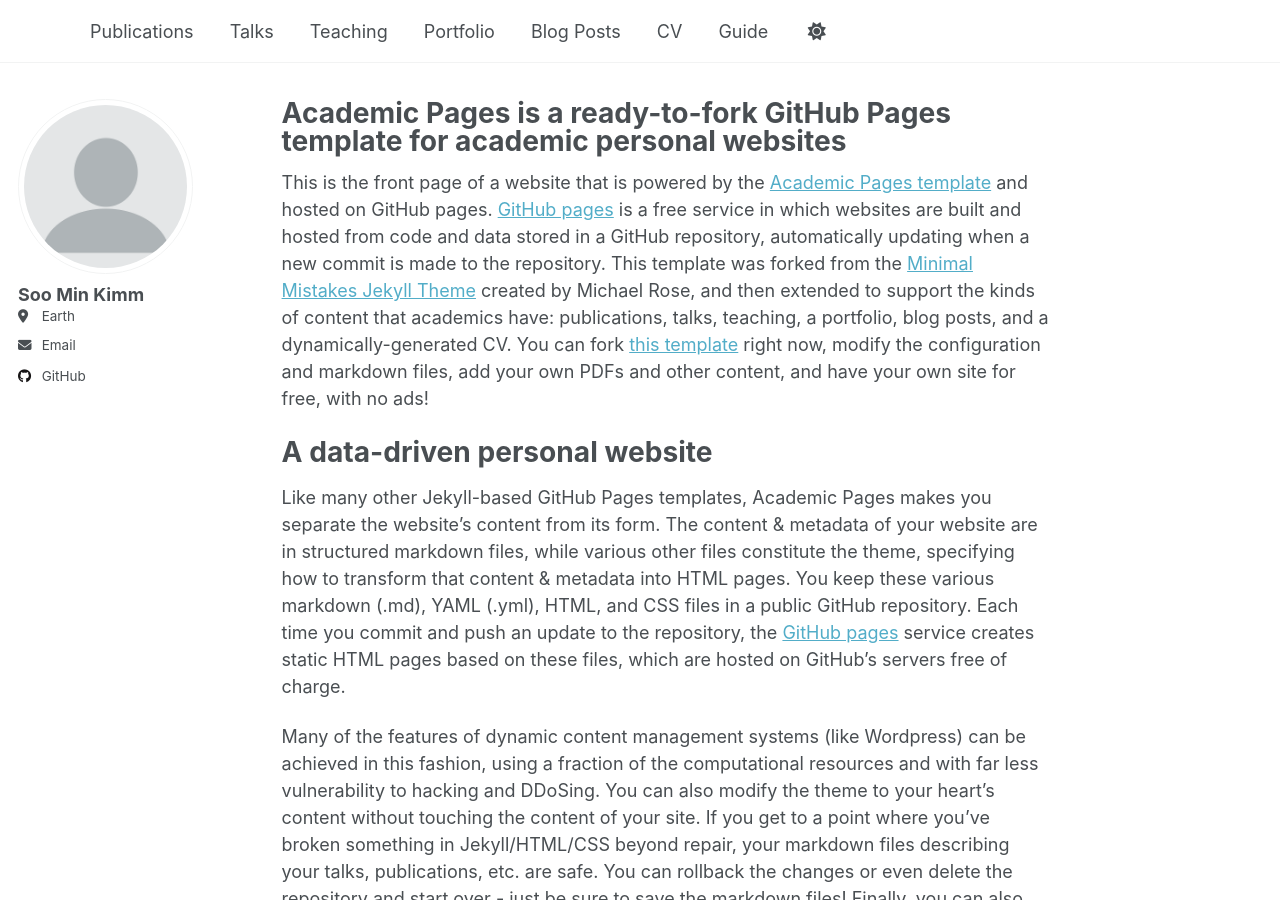
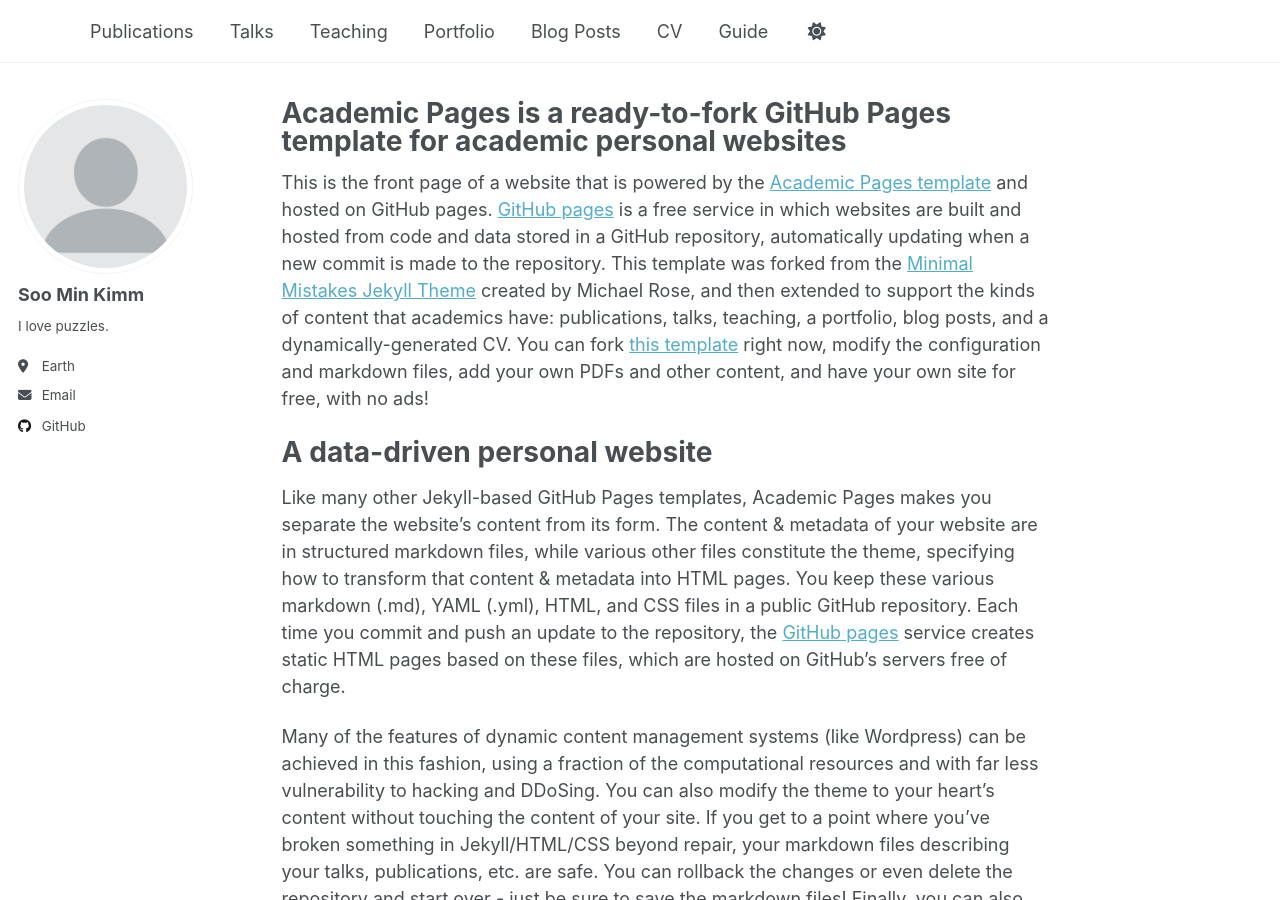
Before and after one commit to somnio-kimm/somnio-kimm.github.io, a Jekyll site: the page built from _pages/about.md, in a window 1280 px wide and 900 px high. Built offline with Jekyll 4.4.1, drawn with Linux system fonts in a browser that asks for light colours.

Commit message:
Update _config.yml

```diff
--- a/_config.yml
+++ b/_config.yml
@@ -25,7 +25,7 @@
   avatar           : "profile.png"
   name             : "Soo Min Kimm"
   pronouns         : # example: "she/her"
-  bio              : #"Short biography for the left-hand sidebar"
+  bio              : "I love puzzles."
   location         : "Earth"
   #employer         : "Red Brick University"
   #uri              : # URL
```
